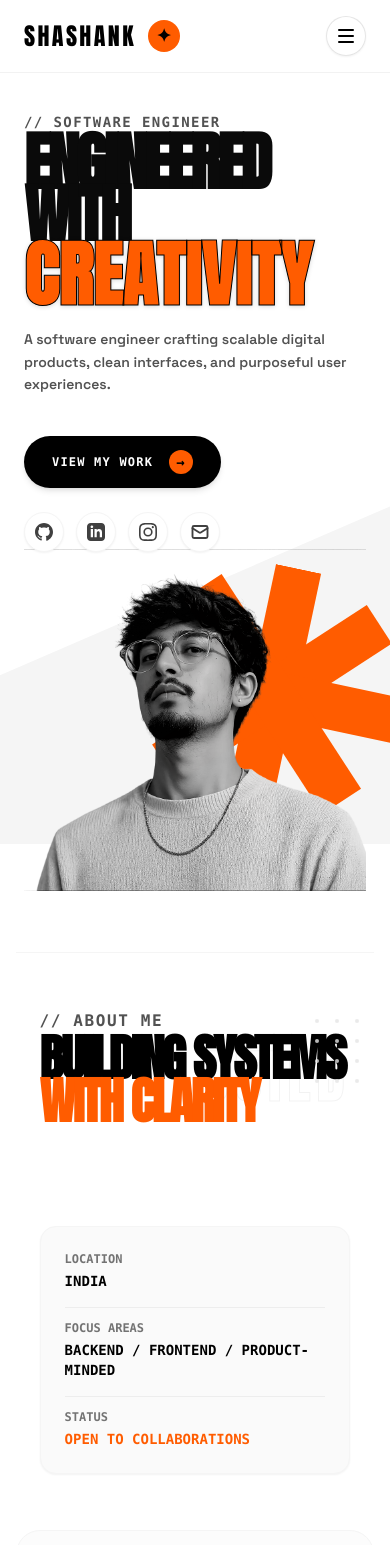
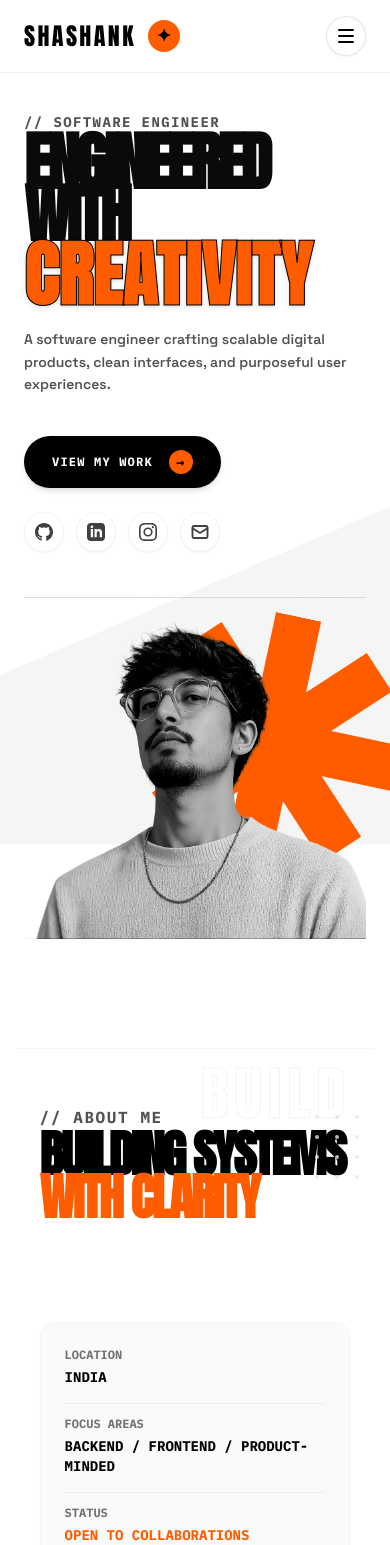
Before and after one commit to shashnk08/shashank-portfolio, a React (Vite) app: page / in a window 390 px wide. Shown: the top 1545 px of the page. Built offline with nearby package versions, Linux system fonts and the light colour scheme.

Commit message:
refactor: optimize font loading by moving to HTML head and update layout responsiveness using dynamic viewport units

```diff
--- a/index.html
+++ b/index.html
@@ -5,6 +5,9 @@
   <meta charset="UTF-8" />
   <link rel="icon" type="image/svg+xml" href="/asterisk.svg" />
   <meta name="viewport" content="width=device-width, initial-scale=1.0" />
+  <link rel="preconnect" href="https://fonts.googleapis.com">
+  <link rel="preconnect" href="https://fonts.gstatic.com" crossorigin>
+  <link href="https://fonts.googleapis.com/css2?family=Anton&family=Caveat:wght@400..700&family=IBM+Plex+Mono:ital,wght@0,100..700;1,100..700&family=Inter:ital,opsz,wght@0,14..32,100..900;1,14..32,100..900&family=Space+Grotesk:wght@300..700&display=swap" rel="stylesheet">
   <title>shanks</title>
 </head>
 
--- a/src/App.tsx
+++ b/src/App.tsx
@@ -80,7 +80,7 @@ export default function App() {
 
       {/* 1. Background Division (Light Gray Polygon at Bottom of Hero) */}
       <div
-        className="absolute top-0 left-0 right-0 h-screen bg-[#F5F5F5] pointer-events-none z-0"
+        className="absolute top-0 left-0 right-0 h-[100dvh] bg-[#F5F5F5] pointer-events-none z-0"
         style={{ clipPath: 'polygon(0 80%, 100% 60%, 100% 100%, 0 100%)' }}
       />
 
@@ -105,7 +105,7 @@ export default function App() {
       />
 
       {/* ================= SECTION 1: HERO SECTION ================= */}
-      <main id="home" className="min-h-screen w-full flex flex-col justify-end items-center relative z-20 px-6 sm:px-10 md:px-12 pt-28 pb-0 w-[92vw] max-w-[1500px] mx-auto">
+      <main id="home" className="min-[100dvh] w-full flex flex-col justify-end items-center relative z-20 px-6 sm:px-10 md:px-12 pt-28 pb-12 lg:pb-0 w-[92vw] max-w-[1500px] mx-auto">
         <div className="w-full grid grid-cols-1 lg:grid-cols-12 gap-0 lg:gap-4 items-end">
 
           {/* Left Column: Software Engineer Copy & CTAs */}
@@ -203,7 +203,7 @@ export default function App() {
           </div>
 
           {/* Right Column: Hero Portrait, Accent shapes */}
-          <div className="lg:col-span-7 relative flex justify-center lg:justify-end items-end h-[55vh] lg:h-[88vh] min-h-[380px] lg:min-h-[680px] w-full select-none overflow-visible -mt-16 lg:mt-0">
+          <div className="lg:col-span-7 relative flex justify-center lg:justify-end items-end h-[55vh] lg:h-[88vh] min-h-[380px] lg:min-h-[680px] w-full select-none overflow-visible -mt-4 lg:mt-0">
 
             {/* Top-Right Info Accent */}
             <div className="absolute top-[8%] right-[5%] z-20 font-mono text-[10px] sm:text-xs text-neutral-400 tracking-widest text-right select-none leading-relaxed hidden sm:block">
--- a/src/index.css
+++ b/src/index.css
@@ -1,4 +1,3 @@
-@import url('https://fonts.googleapis.com/css2?family=Anton&family=Space+Grotesk:wght@300..700&family=IBM+Plex+Mono:ital,wght@0,100..0,700;1,100..1,700&family=Inter:wght@100..900&family=Caveat:wght@400;700&display=swap');
 @import "tailwindcss";
 
 @theme {
```
